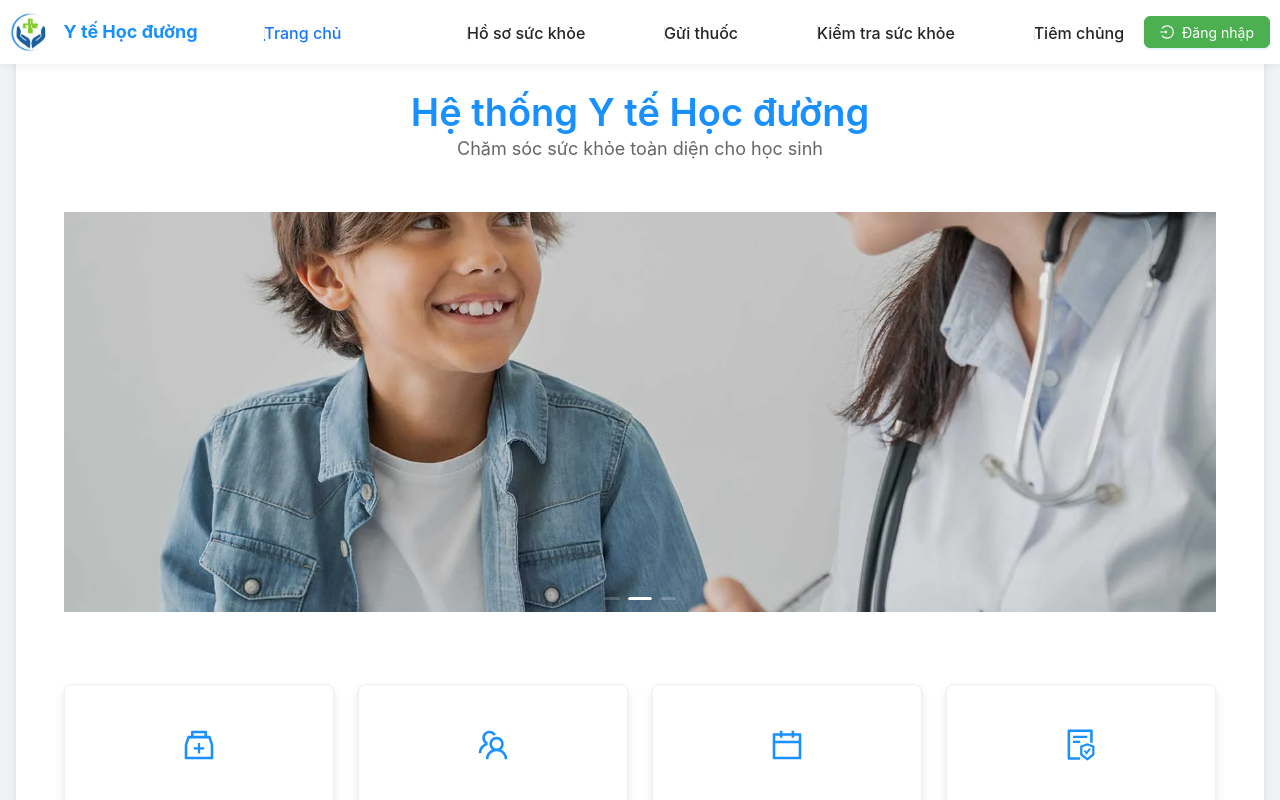
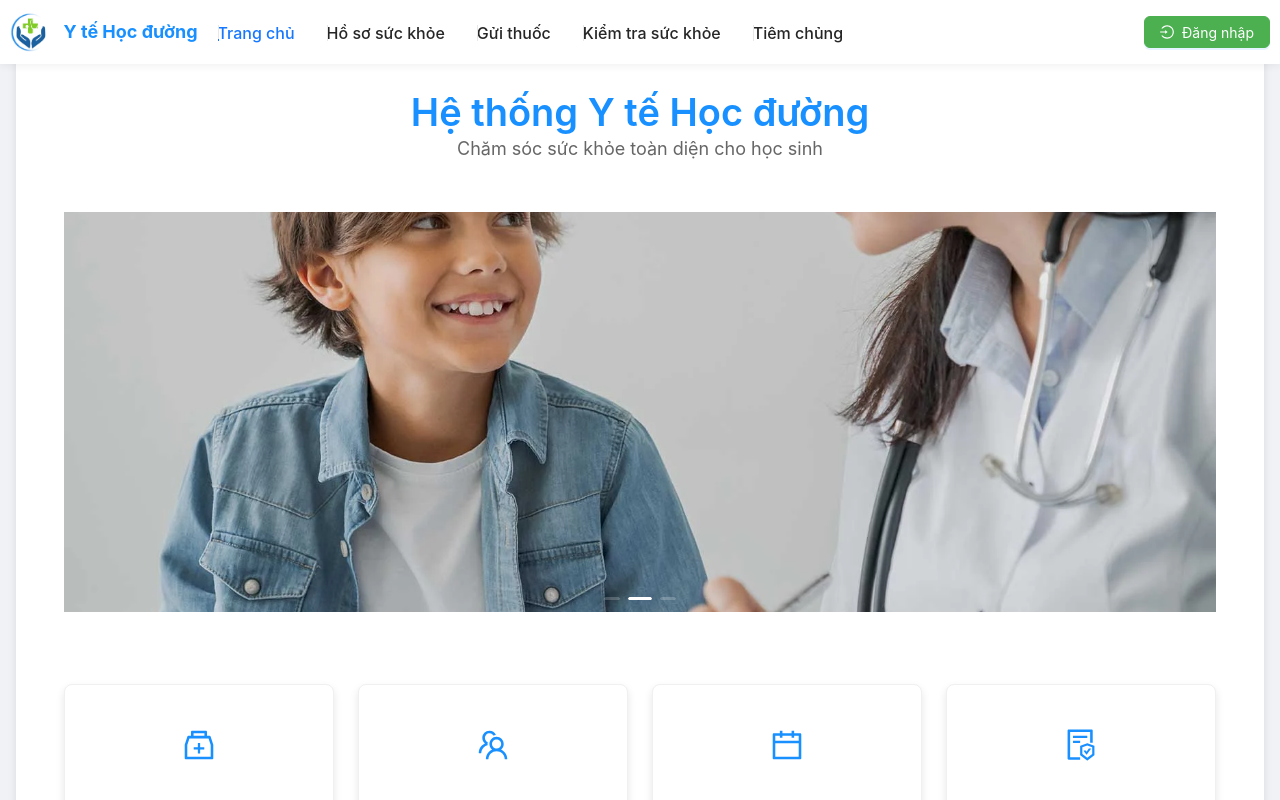
Before and after one commit to SWP391-SE1851-Team3/SWP391_FE, a React (Vite) app: page / in a window 1280 px wide. Shown: the top 800 px of the page. Built offline with nearby package versions, Linux system fonts and the light colour scheme.

Commit message:
fix header layoutlayout

```diff
--- a/src/layout/Header.jsx
+++ b/src/layout/Header.jsx
@@ -1,8 +1,21 @@
-import React, { useEffect } from 'react';
-import { Layout, Menu, Avatar, Badge, Button, message } from 'antd';
+import React, { useEffect, useState } from 'react';
+import { Layout, Menu, Avatar, Badge, Button, message, Tooltip } from 'antd';
 import { Link, useLocation, useNavigate } from 'react-router-dom';
 import Logo from "../assets/images/logo.jpg";
-import { LogoutOutlined, LoginOutlined } from '@ant-design/icons';
+import {
+  LogoutOutlined,
+  LoginOutlined,
+  MenuFoldOutlined,
+  MenuUnfoldOutlined,
+  HomeOutlined,
+  MedicineBoxOutlined,
+  HeartOutlined,
+  SafetyOutlined,
+  UserOutlined,
+  SettingOutlined,
+  CalendarOutlined,
+  TeamOutlined
+} from '@ant-design/icons';
 
 const { Header } = Layout;
 import './Header.css';
@@ -16,17 +29,17 @@ const ROLE_MENUS = {
     { key: 'vaccination', label: 'Tiêm chủng', path: '/vaccination' },
   ],
   2: [
-    { key: 'home', label: 'Trang chủ', path: '/' },
-    { key: 'manage-medication', label: 'Quản lí thuốc', path: '/manage-medication' },
-    { key: 'medical-events', label: 'Sự kiện y tế ', path: '/medical-events' },
-    { key: 'manage-vaccination', label: 'Tiêm Chủng', path: '/manage-vaccination' },
-    { key: 'manage-health-check', label: 'Kiểm tra y tế', path: '/manage-health-check' },
+    { key: 'home', label: 'Trang chủ', path: '/', icon: <HomeOutlined /> },
+    { key: 'manage-medication', label: 'Quản lí thuốc', path: '/manage-medication', icon: <MedicineBoxOutlined /> },
+    { key: 'medical-events', label: 'Sự kiện y tế', path: '/medical-events', icon: <CalendarOutlined /> },
+    { key: 'manage-vaccination', label: 'Tiêm Chủng', path: '/manage-vaccination', icon: <SafetyOutlined /> },
+    { key: 'manage-health-check', label: 'Kiểm tra y tế', path: '/manage-health-check', icon: <HeartOutlined /> },
   ],
   3: [
-    { key: 'home', label: 'Trang chủ', path: '/' },
-    { key: 'user-management', label: 'Quản lý người dùng', path: '/users' },
-    { key: 'school-management', label: 'Quản lý trường học', path: '/schools' },
-    { key: 'system-settings', label: 'Cài đặt hệ thống', path: '/settings' },
+    { key: 'home', label: 'Trang chủ', path: '/', icon: <HomeOutlined /> },
+    { key: 'user-management', label: 'Quản lý người dùng', path: '/users', icon: <TeamOutlined /> },
+    { key: 'school-management', label: 'Quản lý trường học', path: '/schools', icon: <UserOutlined /> },
+    { key: 'system-settings', label: 'Cài đặt hệ thống', path: '/settings', icon: <SettingOutlined /> },
   ]
 };
 
@@ -42,11 +55,33 @@ const getMenuByRole = (role) => {
 const HeaderLayout = () => {
   const location = useLocation();
   const navigate = useNavigate();
+  const [collapsed, setCollapsed] = useState(false);
+  const [isHovered, setIsHovered] = useState(false);
+  const [tempExpanded, setTempExpanded] = useState(false);
+
   const isAuthenticated = localStorage.getItem('token');
   const role = Number(localStorage.getItem('role')) || 1;
   const menuItems = getMenuByRole(role);
-  const allowedPaths = menuItems.map(item => item.path);
-  const currentPath = allowedPaths.find(path => location.pathname.startsWith(path)) || allowedPaths[0];
+
+  const getCurrentSelectedKey = () => {
+    const currentPathname = location.pathname;
+
+    if (currentPathname === '/') {
+      return '/';
+    }
+
+    const sortedMenuItems = [...menuItems].sort((a, b) => b.path.length - a.path.length);
+
+    for (const item of sortedMenuItems) {
+      if (item.path !== '/' && currentPathname.startsWith(item.path)) {
+        return item.path;
+      }
+    }
+
+    return '/';
+  };
+
+  const selectedKey = getCurrentSelectedKey();
   const userName = localStorage.getItem('email') || 'Người dùng';
   const fullName = localStorage.getItem('fullname');
 
@@ -60,18 +95,66 @@ const HeaderLayout = () => {
     navigate('/login');
   };
 
+  const toggleCollapsed = () => {
+    setCollapsed(!collapsed);
+    setTempExpanded(false);
+  };
+
+  const handleMenuMouseEnter = () => {
+    if (collapsed) {
+      setIsHovered(true);
+      setTempExpanded(true);
+    }
+  };
+
+  const handleMenuMouseLeave = () => {
+    setIsHovered(false);
+    setTempExpanded(false);
+  };
+
+  const isMenuExpanded = !collapsed || tempExpanded;
+
   useEffect(() => {
     if (role === 2 || role === 3) {
       document.body.classList.add("nurse-admin-layout");
+
+      if (isMenuExpanded) {
+        document.body.classList.remove("menu-collapsed");
+        document.body.classList.add("menu-expanded");
       } else {
-      document.body.classList.remove("nurse-admin-layout");
+        document.body.classList.add("menu-collapsed");
+        document.body.classList.remove("menu-expanded");
       }
+
+      if (tempExpanded) {
+        document.body.classList.add("menu-temp-expanded");
+      } else {
+        document.body.classList.remove("menu-temp-expanded");
+      }
+    } else {
+      document.body.classList.remove("nurse-admin-layout", "menu-collapsed", "menu-expanded", "menu-temp-expanded");
+    }
+
+    setTimeout(() => {
+      const siteContent = document.querySelector('.site-content');
+      const contentWrapper = document.querySelector('.content-wrapper');
+      if (siteContent) {
+        siteContent.style.transform = 'translateX(0)';
+      }
+      if (contentWrapper) {
+        contentWrapper.style.width = '100%';
+      }
+    }, 50);
+
     return () => {
-      document.body.classList.remove("nurse-admin-layout");
+      document.body.classList.remove("nurse-admin-layout", "menu-collapsed", "menu-expanded", "menu-temp-expanded");
     };
-  }, [role]);
+  }, [role, collapsed, tempExpanded, isMenuExpanded]);
+
+  const isVerticalMenu = role === 2 || role === 3;
 
   return (
+    <>
       <Header className="header">
         <div className="header-container">
           <div className="logo-section">
@@ -79,15 +162,36 @@ const HeaderLayout = () => {
             <span className="logo-text">Y tế Học đường</span>
           </div>
 
+          <div
+            className={`menu-container ${isVerticalMenu ? 'vertical-container' : 'horizontal-container'}`}
+            onMouseEnter={handleMenuMouseEnter}
+            onMouseLeave={handleMenuMouseLeave}
+          >
             <Menu
-          mode={role === 2 || role === 3 ? "vertical" : "horizontal"}
-          selectedKeys={[currentPath]}
-          className={`nav-menu${role === 2 || role === 3 ? " vertical-menu" : ""}`}
+              mode={isVerticalMenu ? "vertical" : "horizontal"}
+              selectedKeys={[selectedKey]}
+              className={`nav-menu${isVerticalMenu ? " vertical-menu" : " horizontal-menu"} ${collapsed ? " collapsed-menu" : ""} ${tempExpanded ? " temp-expanded" : ""}`}
+              // Disable overflow behavior completely
+              overflowedIndicator={false}
+              style={{
+                border: 'none',
+                background: 'transparent',
+                display: 'flex',
+                width: '100%'
+              }}
               items={menuItems.map(item => ({
                 key: item.path,
-            label: <Link to={item.path}>{item.label}</Link>
+                icon: isVerticalMenu ? item.icon : undefined, // Only icons for vertical menu
+                label: <Link to={item.path}>{item.label}</Link>,
+                title: (isVerticalMenu && collapsed && !isHovered) ? item.label : undefined,
+                style: isVerticalMenu ? {} : {
+                  flex: 1,
+                  justifyContent: 'center',
+                  textAlign: 'center'
+                }
               }))}
             />
+          </div>
 
           <div className="user-controls">
             {isAuthenticated ? (
@@ -101,6 +205,7 @@ const HeaderLayout = () => {
                   </Avatar>
                   <span className="username">{fullName || userName}</span>
                 </div>
+                <Tooltip title="Đăng xuất" placement="bottom">
                   <Button
                     type="link"
                     icon={<LogoutOutlined />}
@@ -109,6 +214,7 @@ const HeaderLayout = () => {
                   >
                     Đăng xuất
                   </Button>
+                </Tooltip>
               </>
             ) : (
               <Button
@@ -122,6 +228,17 @@ const HeaderLayout = () => {
           </div>
         </div>
       </Header>
+
+      {isVerticalMenu && (
+        <Button
+          type="text"
+          icon={collapsed ? <MenuUnfoldOutlined /> : <MenuFoldOutlined />}
+          onClick={toggleCollapsed}
+          className="collapse-button"
+          title={collapsed ? "Mở rộng menu" : "Thu gọn menu"}
+        />
+      )}
+    </>
   );
 };
 
--- a/src/pages/school-nurse/manage-medication/index.jsx
+++ b/src/pages/school-nurse/manage-medication/index.jsx
@@ -112,8 +112,15 @@ const MedicationManagement = () => {
       });
       setData(formattedData);
 
-      // Không lọc theo ngày nữa, lấy tất cả submissions cho timelineData
+      // Lọc chỉ lấy các thuốc phát trong ngày hôm nay cho timelineData
+      const todayDate = new Date();
+      const todayStr = todayDate.toISOString().split('T')[0];
       const todayTimeline = submissions
+        .filter(submission => {
+          const subDate = new Date(submission.submissionDate);
+          const subDateStr = subDate.toISOString().split('T')[0];
+          return subDateStr === todayStr;
+        })
         .map((submission, idx) => ({
           id: idx + 1,
           time: new Date(submission.submissionDate).toLocaleTimeString('vi-VN', { hour: '2-digit', minute: '2-digit' }),
--- a/src/pages/school-nurse/medical-events/index.jsx
+++ b/src/pages/school-nurse/medical-events/index.jsx
@@ -311,7 +311,7 @@ const App = () => {
           return;
         }
         // Lấy thông tin nurse từ localStorage
-        const nurseId = localStorage.getItem('nurseId') || localStorage.getItem('nurseID') || '';
+        const nurseId = localStorage.getItem('userId') || '';
         const nurseName = localStorage.getItem('nurseName') || localStorage.getItem('fullName') || localStorage.getItem('email') || '';
         // Nếu có cập nhật bởi y tá khác, có thể lấy tương tự hoặc để trống
         const updatedByNurseId = nurseId;
@@ -402,8 +402,8 @@ const App = () => {
       try {
         console.log("Form values before update:", values); // Debug log
         // Lấy nurseId và nurseName từ localStorage
-        const nurseId = localStorage.getItem('nurseId') || localStorage.getItem('nurseID') || '';
-        const nurseName = localStorage.getItem('nurseName') || localStorage.getItem('fullName') || localStorage.getItem('email') || '';
+        const nurseId = localStorage.getItem('userId') || '';
+        const nurseName = localStorage.getItem('fullname') || '';
 
         // Convert date string to proper format using moment
         const dateObj = values.date; // DatePicker returns a moment object
```
Lines whose indentation alone changed are shown as unchanged.
